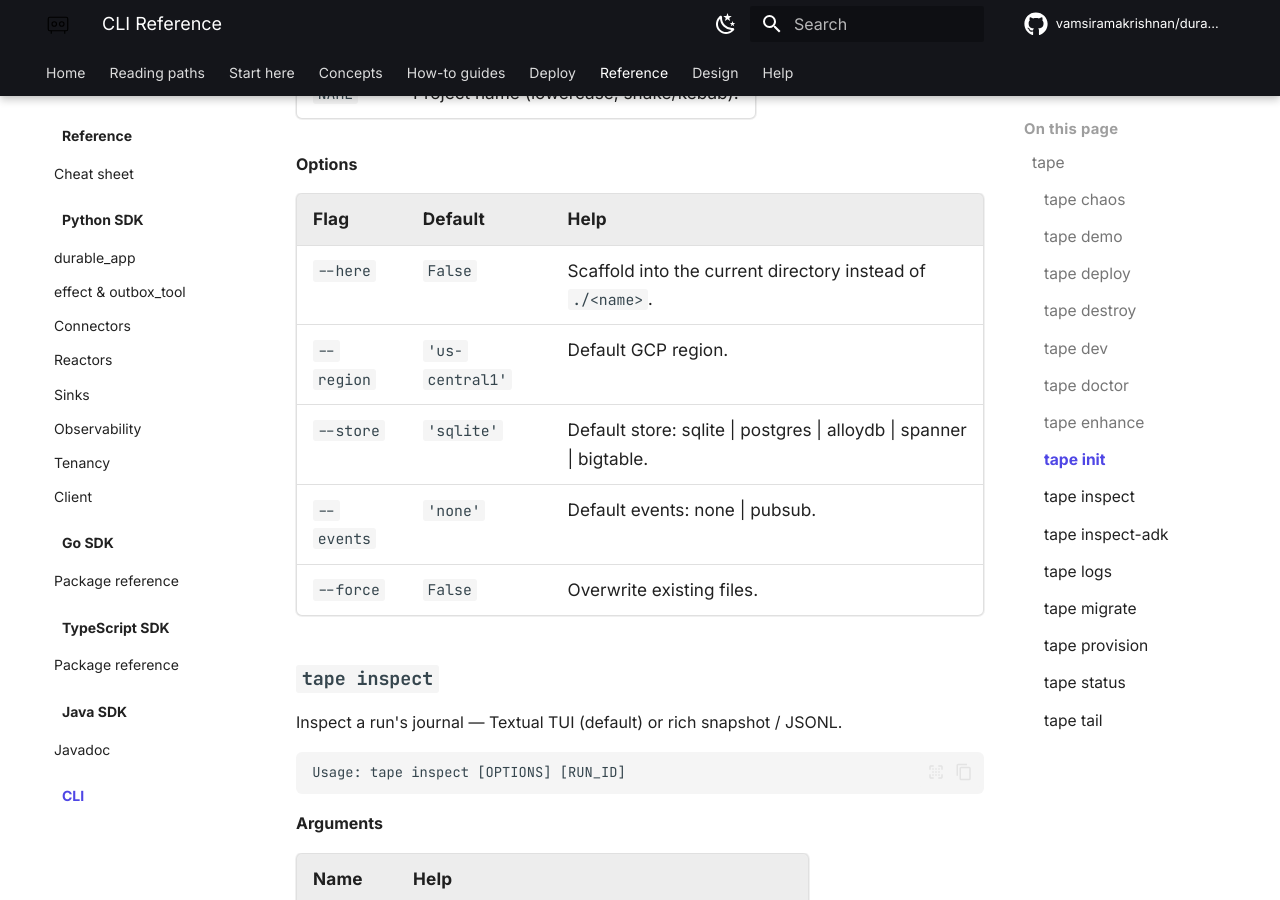
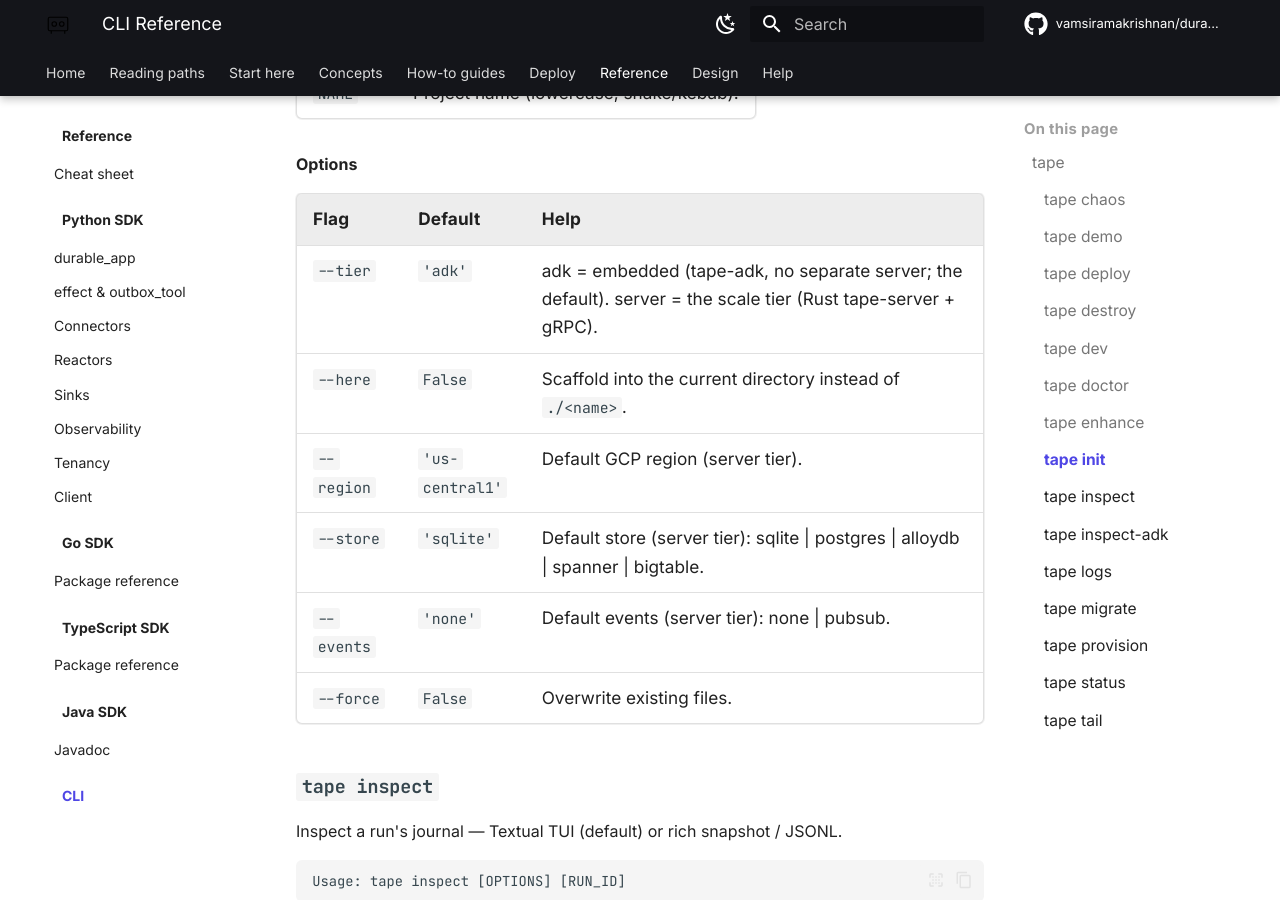
Before and after one commit to vamsiramakrishnan/durable-agents, an MkDocs documentation site: the page built from tape/docs/reference/cli/index.md, in a window 1280 px wide and 900 px high, scrolled down 9268 px. Built offline with MkDocs 1.6.1 and Material for MkDocs 9.7.7, drawn with Linux system fonts in a browser that asks for light colours; comment, search, counter and statistics services are not loaded; some of the changed text lies outside the part shown.

Commit message:
docs: bump pymdown-extensions to 10.21 — mkdocs --strict green again
`docs / build` step 15 (`mkdocs build --strict`) failed with:

  AttributeError: 'NoneType' object has no attribute 'replace'
  at pygments/formatters/html.py:434

pymdown-extensions 10.12 calls Pygments' HtmlFormatter with an
explicit `filename=None` on code blocks without a `title=`. Pygments
2.20 tightened that contract (it now calls `html.escape(filename)`
unconditionally) and the combination crashes.

The old workaround was `Pygments==2.18.0`, but the new `tape inspect`
TUI pulls in Textual, which transitively requires `pygments>=2.19.2`
and overrides the pin at install time. Net effect on CI: 2.18 pin
silently ignored, 2.20 installed, build crashes. (Local builds with
mismatched deps happened to pass — that's how this slipped in.)

Fix: bump pymdown-extensions to 10.21.3 (the first release that
handles the new HtmlFormatter contract), drop the obsolete Pygments
pin, and regenerate the CLI reference page that `gen_cli.py` would
have refreshed in CI anyway (picks up the new `--tier` flag on
`tape init` and the optional SESSION_ID on `tape inspect-adk`).

Verified locally: `mkdocs build --strict` builds clean.

````diff
--- a/tape/docs/reference/cli/index.md
+++ b/tape/docs/reference/cli/index.md
@@ -309,10 +309,11 @@ Usage: tape init [OPTIONS] NAME
 
 | Flag | Default | Help |
 |---|---|---|
+| `--tier` | `'adk'` | adk = embedded (tape-adk, no separate server; the default). server = the scale tier (Rust tape-server + gRPC). |
 | `--here` | `False` | Scaffold into the current directory instead of `./<name>`. |
-| `--region` | `'us-central1'` | Default GCP region. |
-| `--store` | `'sqlite'` | Default store: sqlite \| postgres \| alloydb \| spanner \| bigtable. |
-| `--events` | `'none'` | Default events: none \| pubsub. |
+| `--region` | `'us-central1'` | Default GCP region (server tier). |
+| `--store` | `'sqlite'` | Default store (server tier): sqlite \| postgres \| alloydb \| spanner \| bigtable. |
+| `--events` | `'none'` | Default events (server tier): none \| pubsub. |
 | `--force` | `False` | Overwrite existing files. |
 
 ### `tape inspect`
@@ -348,22 +349,23 @@ Usage: tape inspect [OPTIONS] [RUN_ID]
 Snapshot a session's journal from a tape-adk SQLAlchemy store (embedded path).
 
 ```
-Usage: tape inspect-adk [OPTIONS] SESSION_ID
+Usage: tape inspect-adk [OPTIONS] [SESSION_ID]
 ```
 
 **Arguments**
 
 | Name | Help |
 |---|---|
-| `SESSION_ID` | ADK session id to inspect. |
+| `SESSION_ID` | ADK session id to inspect. Omit with --follow for the live cross-session view. |
 
 **Options**
 
 | Flag | Default | Help |
 |---|---|---|
-| `--app` | — | ADK app name (the `name=` on App). |
-| `--user` | — | ADK user id. |
+| `--app` | — | ADK app name (the `name=` on App). Required unless --follow. |
+| `--user` | — | ADK user id. Required unless --follow. |
 | `--db-url` | — | SQLAlchemy URL of the tape-adk store. Default: $TAPE_ADK_DB_URL. |
+| `--follow`, `-f` | `False` | Live cross-session journal view (polls the store). Ignores the session-id argument. |
 | `--raw` | `False` | Emit JSON instead of the rendered panels (for jq / scripts). |
 
 ### `tape logs`
````
Also changed, not shown: docs/requirements.txt (+7 -5 lines).
